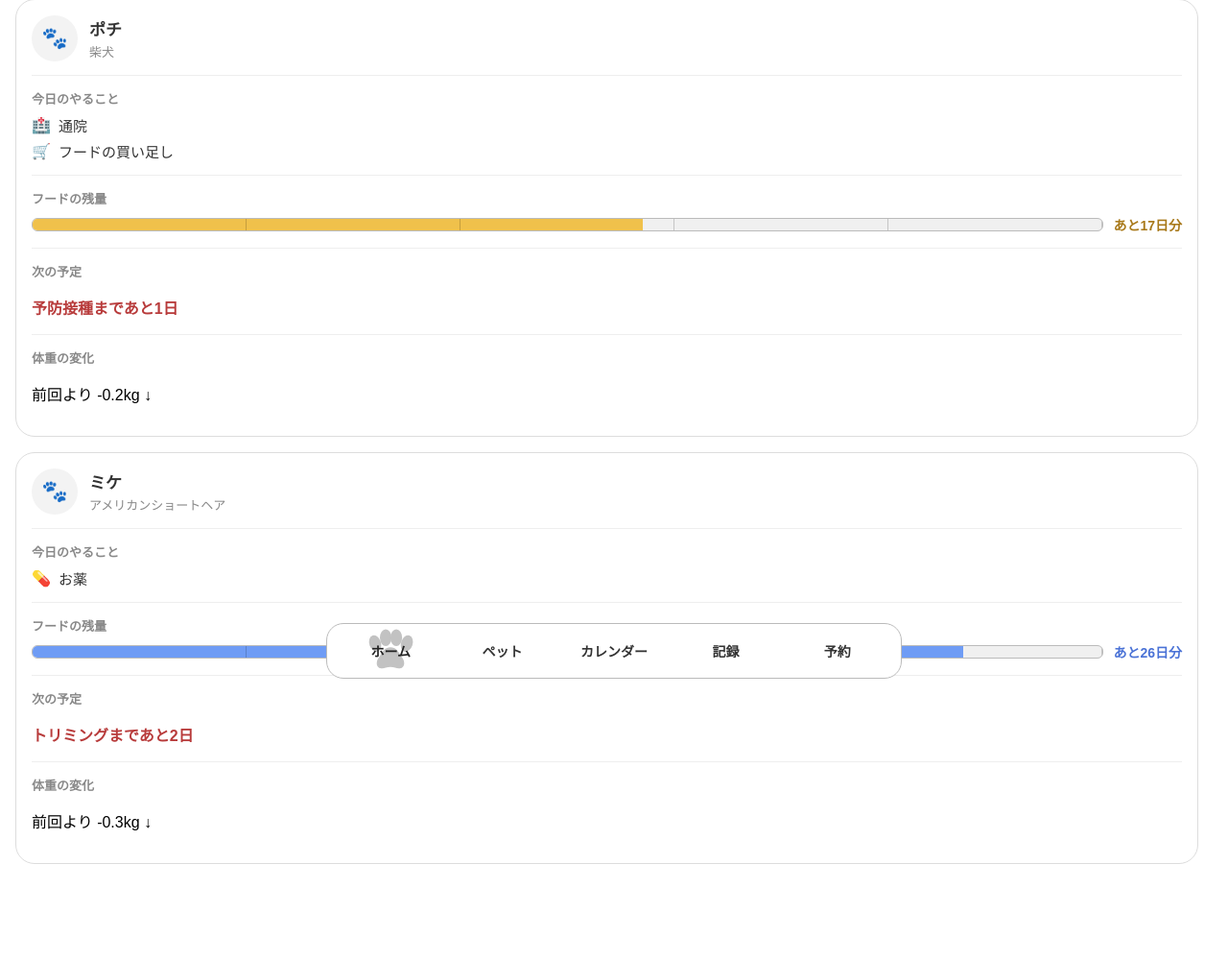
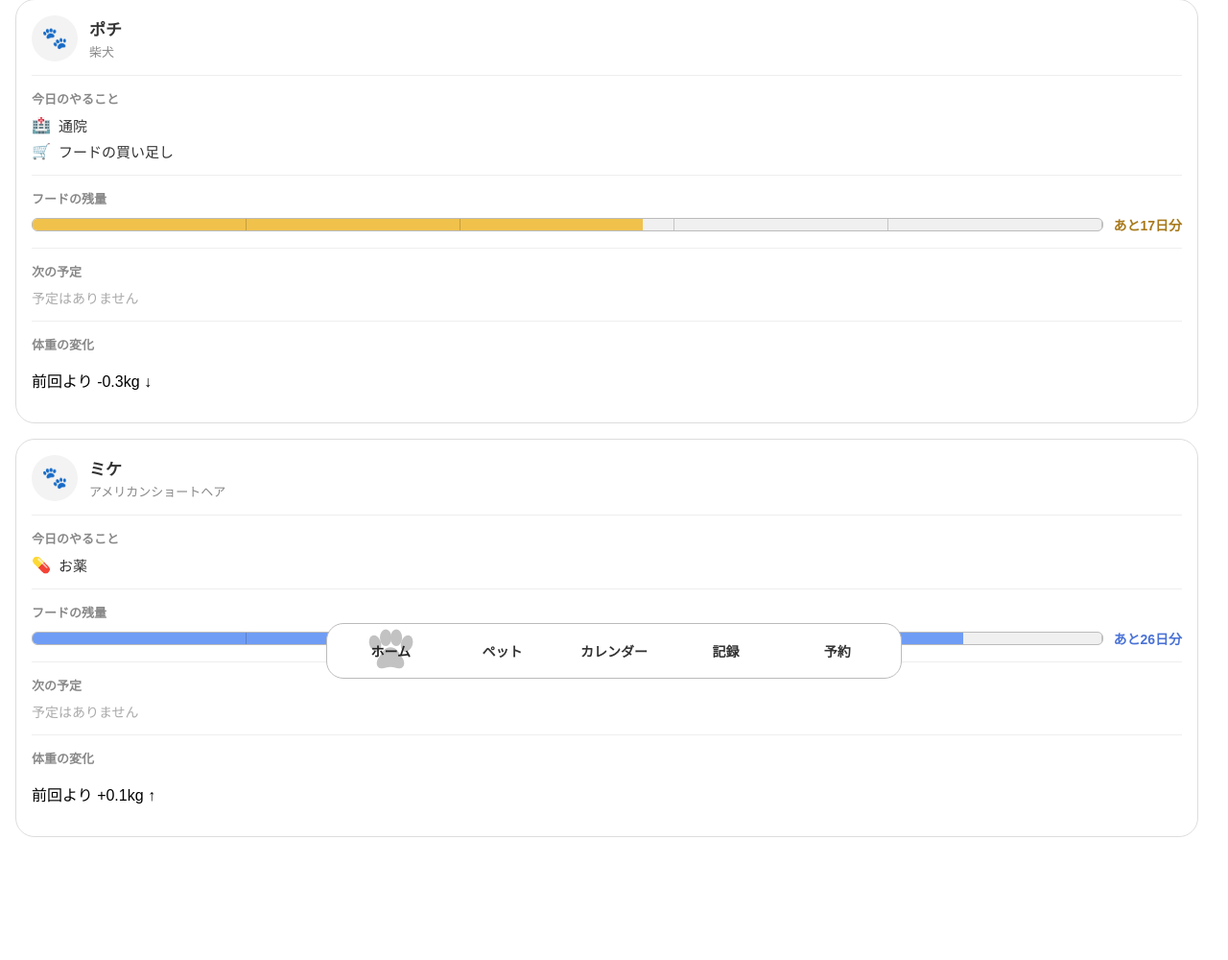
Before and after one commit to MKome00/Hackathon_TeamTyodai, a Flask app: page /home in a window 1280 px wide. Shown: the part 81-1081 px from the top of the page at 96% size. After the commit the page ends 953 px from the top, so only its background shows below. Run offline with Flask 3, Linux system fonts and the light colour scheme; data comes from the database, SQL or seed files in the repository; tables that the repository leaves empty hold one stand-in row (values such as "Sample post").

Commit message:
ホーム画面の「次の予定」を実際のカレンダー予定と連携
ダミー生成だったnext_schedule_label/daysを廃止し、
fetch_next_calendar_event()でcalendar_eventsテーブルから
今日以降で一番近い予定を取得して表示するようにした。

予定日が今日の場合は「今日です」、3日以内は赤字で強調表示する。
今後の予定が無い場合は「予定はありません」と表示する。
「今日のやること」「フードの残量」は今回対象外でダミーのまま。

```diff
--- a/app.py
+++ b/app.py
@@ -108,13 +108,44 @@ TASK_POOL = [  # ホーム画面の「今日のやること」に使うダミー
 
 ]  # 「今日のやること」ダミー候補の定義を終了する
 
-SCHEDULE_POOL = [  # ホーム画面の「次の予定」に使うダミーの予定候補一覧を用意する
+CALENDAR_CATEGORY_LABELS = {  # calendar_eventsテーブルの英語カテゴリを画面表示用の日本語へ変換する
 
-    "予防接種",
-    "健康診断",
-    "トリミング",
+    "hospital": "病院",
+    "trimming": "トリミング",
+    "other": "その他",
 
-]  # 「次の予定」ダミー候補の定義を終了する
+}  # カレンダー種類名の変換表を終了する
+
+def fetch_next_calendar_event(pet_id):  # 指定したペットの次に控えているカレンダー予定を1件取得する関数を定義する
+
+    connection = get_db_connection()  # calendar_eventsテーブルを読み取るためSQLiteへ接続する
+
+    row = connection.execute(  # 今日以降で最も近い予定を1件だけ取得する
+
+        """
+        SELECT category, event_date
+        FROM calendar_events
+        WHERE pet_id = ? AND event_date >= ?
+        ORDER BY event_date ASC, start_time ASC
+        LIMIT 1
+        """,  # 今日を含む未来の予定のうち、一番近いものを取得するSQLを書く
+
+        (pet_id, date.today().isoformat())  # 対象のペットIDと今日の日付をSQLへ渡す
+
+    ).fetchone()  # 条件に一致する予定が無ければNoneになる
+
+    connection.close()  # SQLiteとの接続を終了する
+
+    if row is None:  # 今後の予定が1件も登録されていない場合
+
+        return None  # 表示する予定が無いことを伝える
+
+    return {  # 見つかった予定を表示用の形にまとめて返す
+
+        "label": CALENDAR_CATEGORY_LABELS.get(row["category"], "予定"),  # 予定の種類を日本語に変換する
+        "date": date.fromisoformat(row["event_date"]),  # 予定日の文字列をdate型に変換する
+
+    }  # 次の予定情報の組み立てを終了する
 
 FOOD_BAR_MAX_DAYS = 30  # フード残量バーが満タン表示になる日数のしきい値を設定する
 
@@ -144,10 +175,6 @@ def build_home_dummy_data(pet):  # ペット1匹分のホーム画面用ダミ
 
         food_level = "safe"  # フード残量バーを青色にする
 
-    next_schedule_label = rng.choice(SCHEDULE_POOL)  # 次に控えている予定の種類をダミーで決める
-
-    next_schedule_days = rng.randint(1, 30)  # 次の予定までの残り日数をダミーで決める
-
     weight_diff = round(rng.uniform(-0.3, 0.3), 1)  # 前回記録からの体重の増減をダミーで決める
 
     return {  # 組み立てたダミー情報をまとめて返す
@@ -158,9 +185,6 @@ def build_home_dummy_data(pet):  # ペット1匹分のホーム画面用ダミ
         "food_percent": food_percent,  # フードの残量バーの表示割合(0〜100)
         "food_max_days": FOOD_BAR_MAX_DAYS,  # フード残量バーが満タンとして扱う日数
         "food_level": food_level,  # フード残量バーの色分け("danger" / "warning" / "safe")
-        "next_schedule_label": next_schedule_label,  # 次の予定の種類
-        "next_schedule_days": next_schedule_days,  # 次の予定までの残り日数
-        "next_schedule_urgent": next_schedule_days <= 3,  # 次の予定が近く目立たせるべきかどうか
         "weight_diff": weight_diff,  # 前回からの体重の増減
 
     }  # ペット1匹分のダミー情報組み立てを終了する
@@ -351,7 +375,7 @@ def build_record_reminders(pet, pet_records):  # 病院の予定日を過ぎて
 
         if not has_matching_record:  # 予定日を過ぎているのに対応する記録がまだ無い場合
 
-            reminders.append({"type": "病院", "date": event_date})  # この予定をリマインダーとして追加する
+            reminders.append({"type": CALENDAR_CATEGORY_LABELS["hospital"], "date": event_date})  # この予定をリマインダーとして追加する
 
     reminders.sort(key=lambda event: event["date"])  # 予定日が古い(=より過ぎている)ものから並べる
 
@@ -382,6 +406,24 @@ def home():  # ホーム画面を表示する関数を定義する
         home_pet = build_home_dummy_data(pet)  # 今日のやること・フード残量などの表示用ダミー情報を組み立てる
 
         home_pet["record_reminders"] = build_record_reminders(pet, fetch_pet_records(pet["id"]))  # 予定日を過ぎても記録が無い項目のリマインダーを組み立てて追加する
+
+        next_event = fetch_next_calendar_event(pet["id"])  # カレンダーに登録されている、このペットの次の予定を取得する
+
+        if next_event:  # 今後の予定が見つかった場合
+
+            days_until = (next_event["date"] - date.today()).days  # 予定日までの残り日数を計算する
+
+            home_pet["next_event"] = {  # ホーム画面へ渡す次の予定情報を組み立てる
+
+                "label": next_event["label"],  # 予定の種類
+                "days_until": days_until,  # 予定日までの残り日数
+                "urgent": days_until <= 3,  # 予定が近く目立たせるべきかどうか
+
+            }  # 次の予定情報の組み立てを終了する
+
+        else:  # 今後の予定が1件も無い場合
+
+            home_pet["next_event"] = None  # 次の予定が無いことをホーム画面へ伝える
 
         home_pets.append(home_pet)  # 組み立てた1匹分の情報をリストへ追加する
 
--- a/templates/home.html
+++ b/templates/home.html
@@ -149,11 +149,27 @@
 
                             <p class="home-section-title">次の予定</p> <!-- 見出しを表示する -->
 
-                            <p class="{% if item.next_schedule_urgent %}home-urgent-text{% endif %}"> <!-- 予定が近い場合は文字色で目立たせる -->
+                            {% if item.next_event %} <!-- カレンダーに今後の予定が登録されている場合 -->
 
-                                {{ item.next_schedule_label }}まであと{{ item.next_schedule_days }}日 <!-- 次に控えている予定と残り日数を表示する -->
+                                <p class="{% if item.next_event.urgent %}home-urgent-text{% endif %}"> <!-- 予定が近い場合は文字色で目立たせる -->
 
-                            </p> <!-- 次の予定表示を終了する -->
+                                    {% if item.next_event.days_until == 0 %} <!-- 予定日が今日の場合 -->
+
+                                        {{ item.next_event.label }}は今日です <!-- 予定が今日であることを表示する -->
+
+                                    {% else %} <!-- 予定日がまだ先の場合 -->
+
+                                        {{ item.next_event.label }}まであと{{ item.next_event.days_until }}日 <!-- 次に控えている予定と残り日数を表示する -->
+
+                                    {% endif %} <!-- 予定日が今日かどうかによる表示切り替えを終了する -->
+
+                                </p> <!-- 次の予定表示を終了する -->
+
+                            {% else %} <!-- カレンダーに今後の予定が登録されていない場合 -->
+
+                                <p class="home-empty-text">予定はありません</p> <!-- 予定が無いことを知らせる -->
+
+                            {% endif %} <!-- 次の予定の有無による表示切り替えを終了する -->
 
                         </div> <!-- 次の予定領域を終了する -->
 
```
